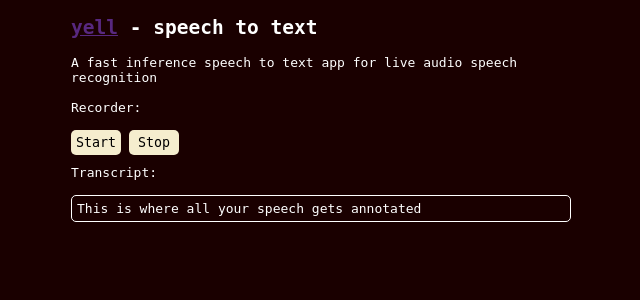
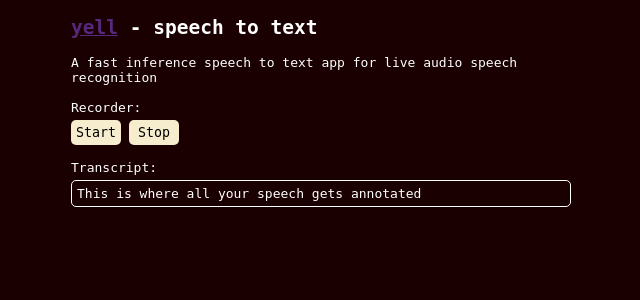
Before and after one commit to asceznyk/yell, a Flask app: page / in a window 1280 px wide. Shown: the top 300 px of the page, without its empty margins (319-959 px from the left). Run offline with Flask 2, Linux system fonts and the light colour scheme; parts of the project's set-up code (start-up, migrations or seed data) failed here and were passed over.

Commit message:
changing the styling! and upload dir

```diff
--- a/static/style.css
+++ b/static/style.css
@@ -10,13 +10,22 @@ html, body {
 	max-width: 500px;
 }
 
-.wrapper p {
+.wrapper div {
 	margin-top:0px;
 	margin-bottom:15px;
 }
 
+.wrapper p {
+	margin-top:0px;
+	margin-bottom:5px;
+}
+
 .header a {
 	color: #58287F;
+}
+
+.header a:hover {
+	color: #F5EDCE;
 }
 
 .btn {
```
